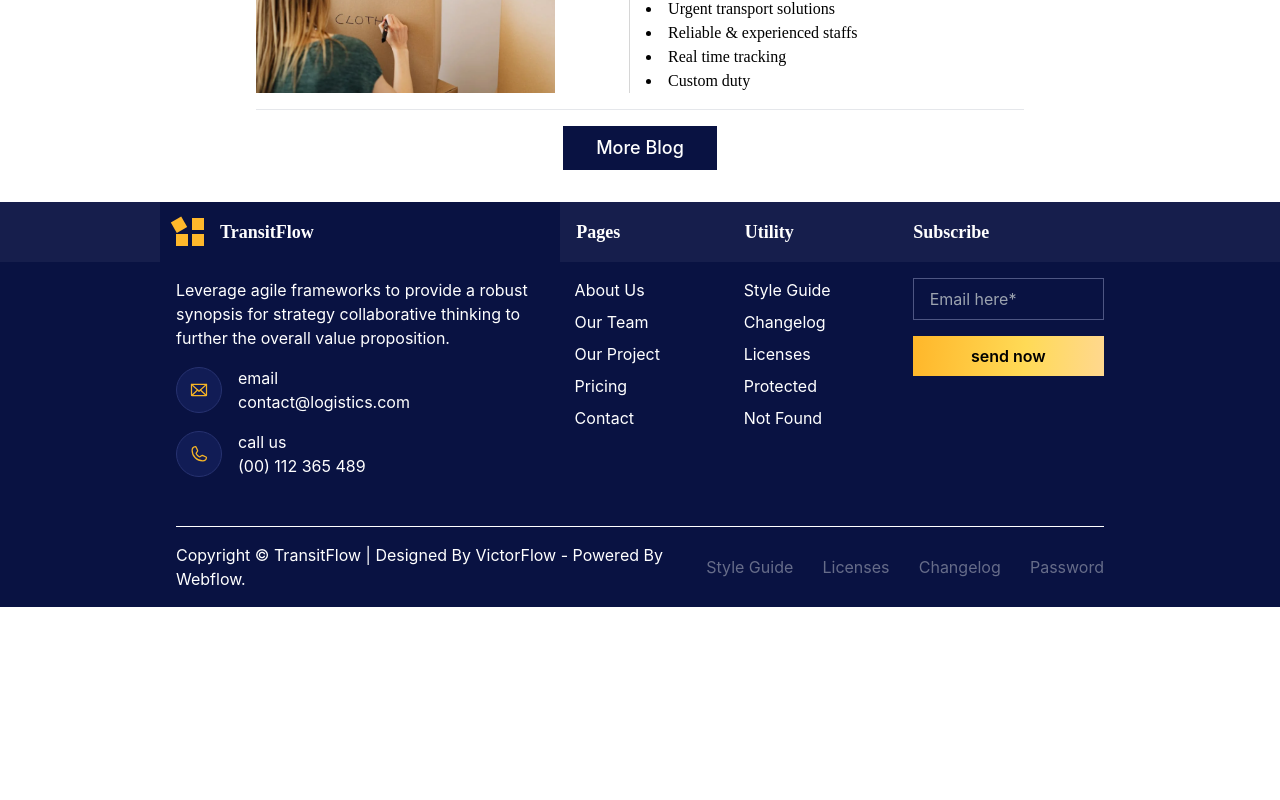
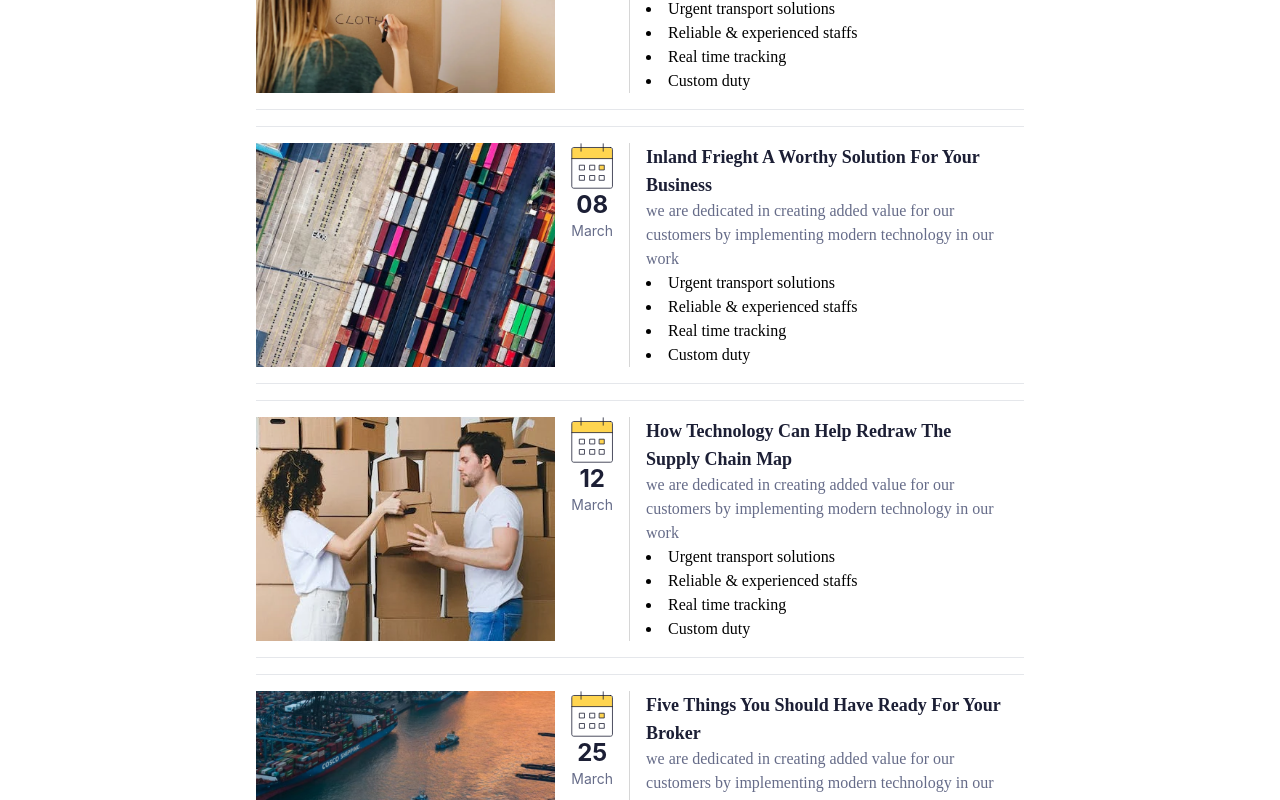
Before and after one commit to smartcollins/logistics, a React (Create React App) app: page / in a window 1280 px wide. Shown: the part 4160-4960 px from the top of the page. Before the commit the page ends 4767 px from the top, so only its background shows below. Built offline with nearby package versions, Linux system fonts and the light colour scheme.

Commit message:
modified News

```diff
--- a/src/component/News.jsx
+++ b/src/component/News.jsx
@@ -1,21 +1,23 @@
 import React from "react";
 import cal from "../icons/cal-Icon.svg";
 import color from "../data/color";
+import news from "../data/news";
 
-const News = ({ img, date, info, txt, list }) => {
+const News = ({start,end}) => {
   return (
-    <div className="lg:flex gap-4 border-y py-4 group">
+    news.slice(start,end).map((item,idx)=>
+    <div key={idx} className="lg:flex gap-4 border-y py-4 group">
       <div className=" lg:w-3/4 relative w-full">
         <p className="absolute top-1/2 left-1/2 -translate-x-1/2 -translate-y-1/2 h-5/6 w-5/6 hidden bg-[#1c1f35]/80 group-hover:flex items-center justify-center font-bold text-white">
           Read more
         </p>
-        <img className="h-full w-full object-cover md:h-[40vh] lg:h-full" src={img} alt="news" />
+        <img className="h-full w-full object-cover md:h-[40vh] lg:h-full" src={item.img} alt="news" />
       </div>
       <div className=" text-center flex items-center justify-center my-4 gap-4 lg:block lg:my-0">
         <img src={cal} alt="calender" />
         <div>
           <p style={{ color: color.darkTxt }} className=" font-bold text-2xl">
-            {date}
+            {item.date}
           </p>
           <p style={{ color: color.grayTxt }} className=" capitalize text-sm">
             march
@@ -24,18 +26,19 @@ const News = ({ img, date, info, txt, list }) => {
       </div>
       <div className='font-["Rubik"] border-l border-[#d6d6d6] px-4'>
         <p className="font-bold text-[#1c1f35] text-lg group-hover:text-[#ffbe34] capitalize">
-          {info}
+          {item.info}
         </p>
-        <p className="text-[#666c89]">{txt}</p>
+        <p className="text-[#666c89]">{item.txt}</p>
         <ul className=" list-inside list-disc">
-          {list.map((itm, idx) => (
+          {item.list.map((itm, idx) => (
             <li key={idx} className=" first-letter:capitalize">
               {itm}
             </li>
           ))}
         </ul>
       </div>
-    </div>
+    </div>)
+
   );
 };
 
```
